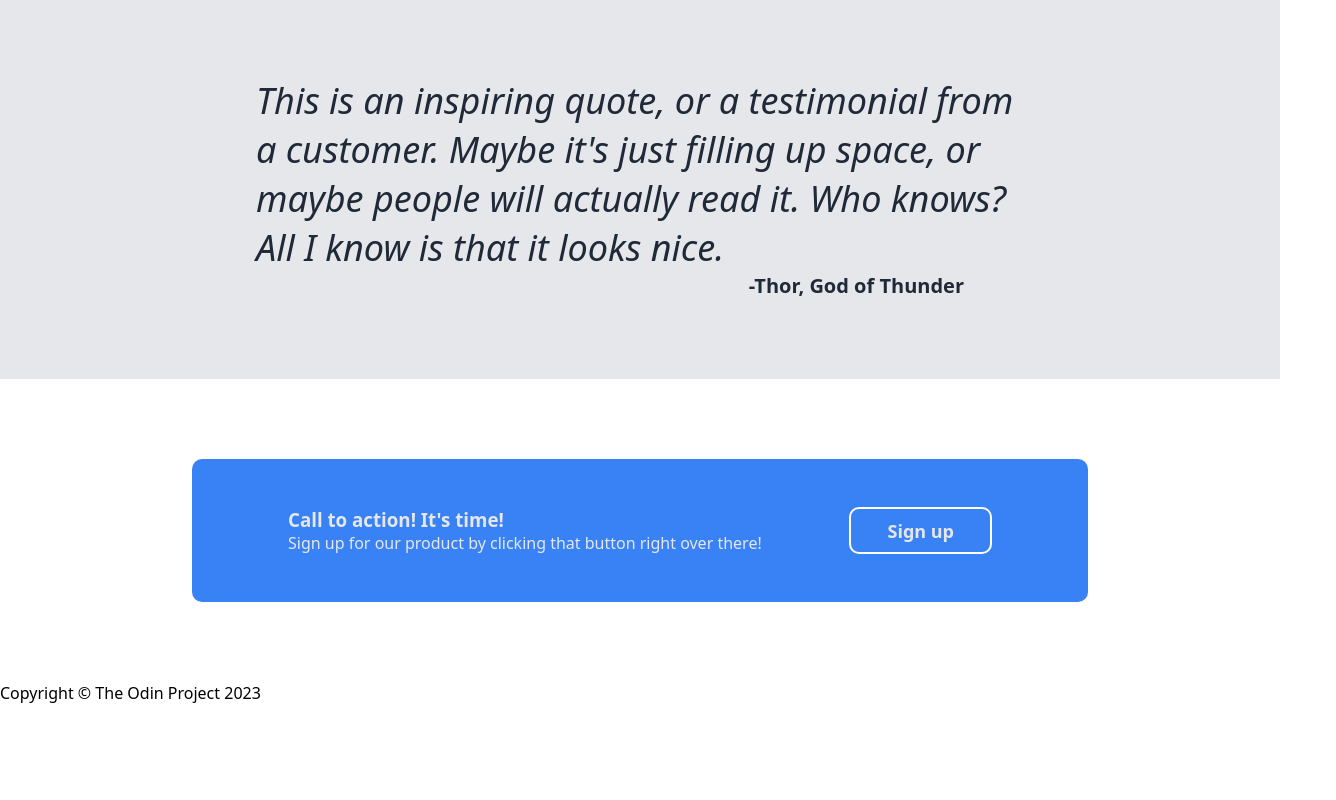
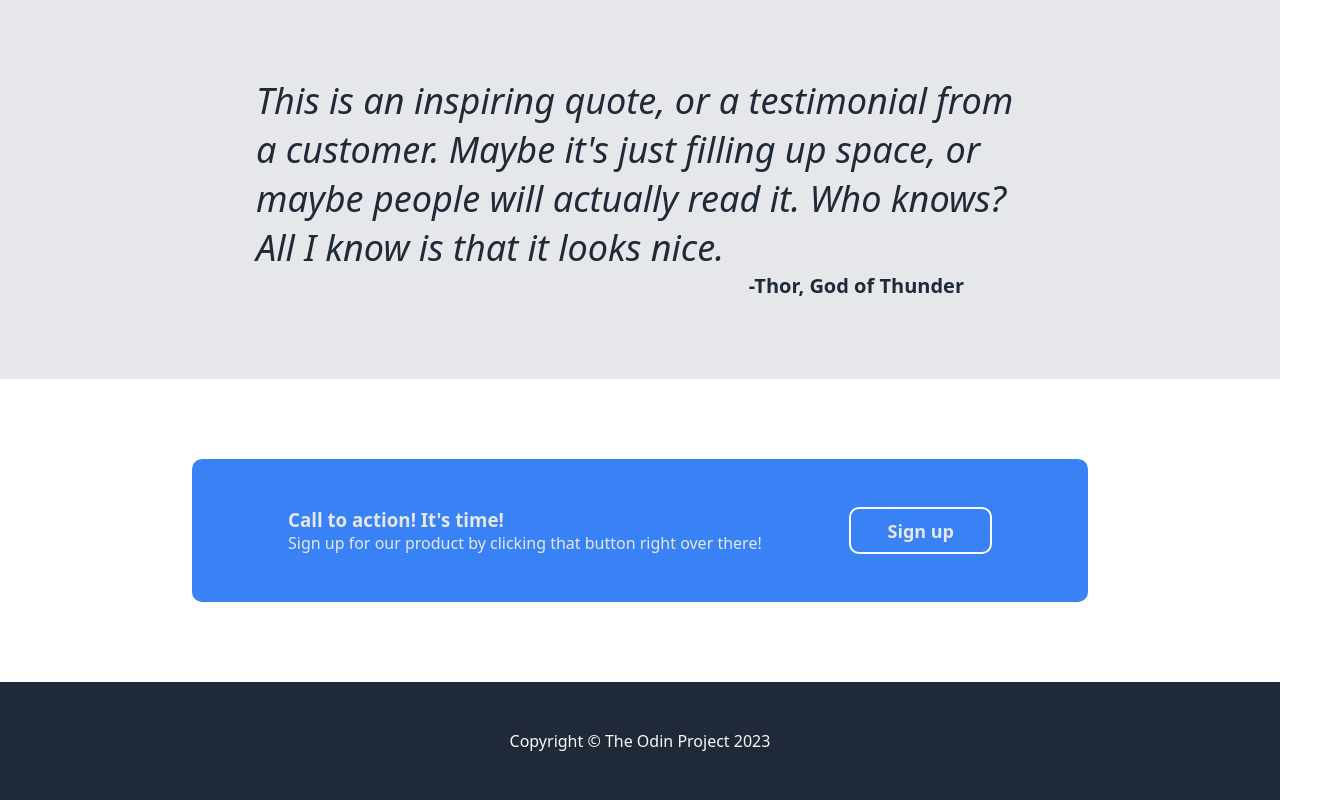
Before and after one commit to andymedina1/Odin_Project-Landing_Page, a plain HTML site: page index.html in a window 1280 px wide. Shown: the part 966-1766 px from the top of the page, 1336 px wide, since content can reach past the window. Before the commit the page ends 1670 px from the top, so only its background shows below. Drawn offline with Linux system fonts and the light colour scheme.

Commit message:
Finish footer

```diff
--- a/index.html
+++ b/index.html
@@ -128,7 +128,7 @@
 
   </main>
 
-  <footer>
+  <footer class="footer">
 
     <p>Copyright &copy; The Odin Project 2023</p>
 
--- a/styles.css
+++ b/styles.css
@@ -117,7 +117,6 @@ button,
 
 
 .middle-container {
-  padding: 0 20%;
   display: flex;
   gap: 5em;
 }
@@ -187,3 +186,12 @@ button,
   font-size: large;
   font-weight: bold;
 }
+
+.footer {
+  background-color: #1f2937;
+  color: #F9FAF8;
+  padding: 3em;
+  display: flex;
+  justify-content: center;
+  align-items: center;
+}
```
